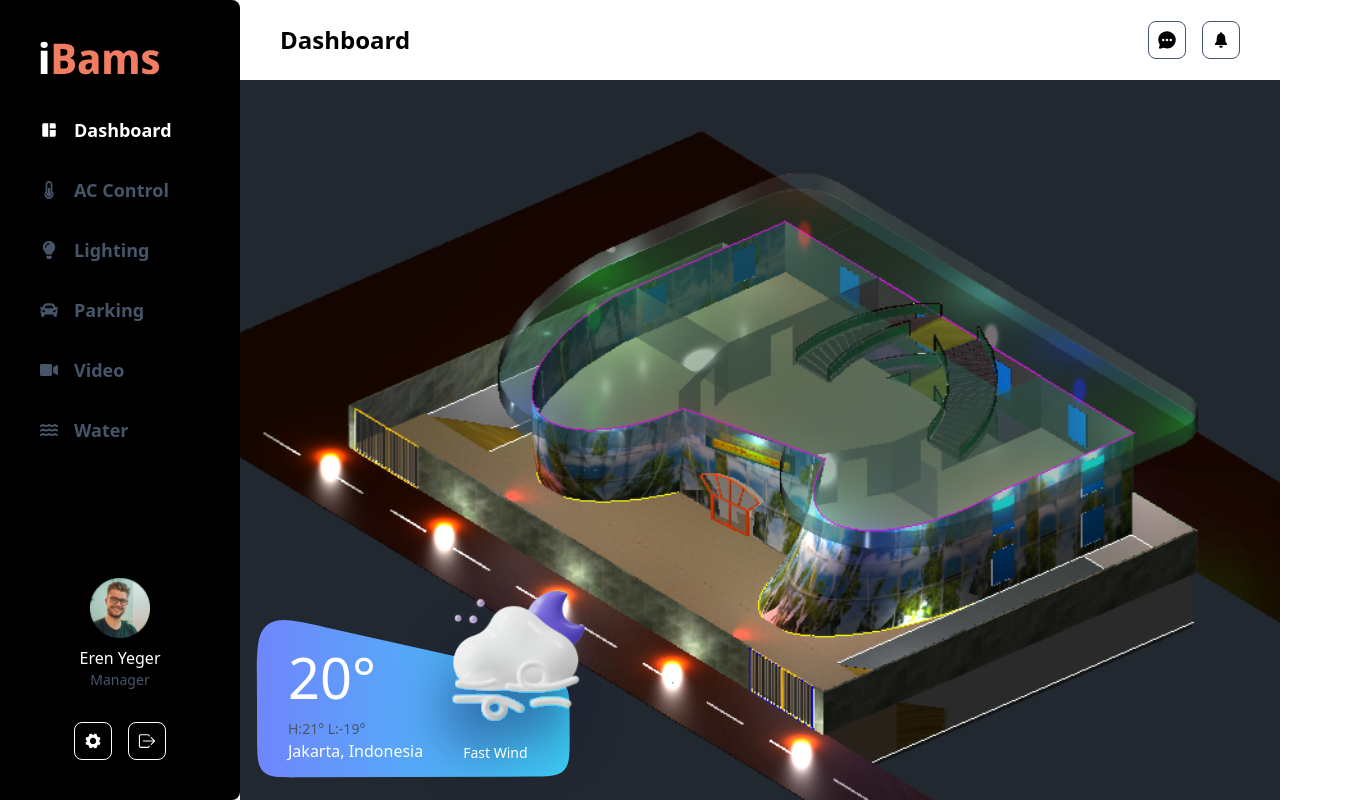
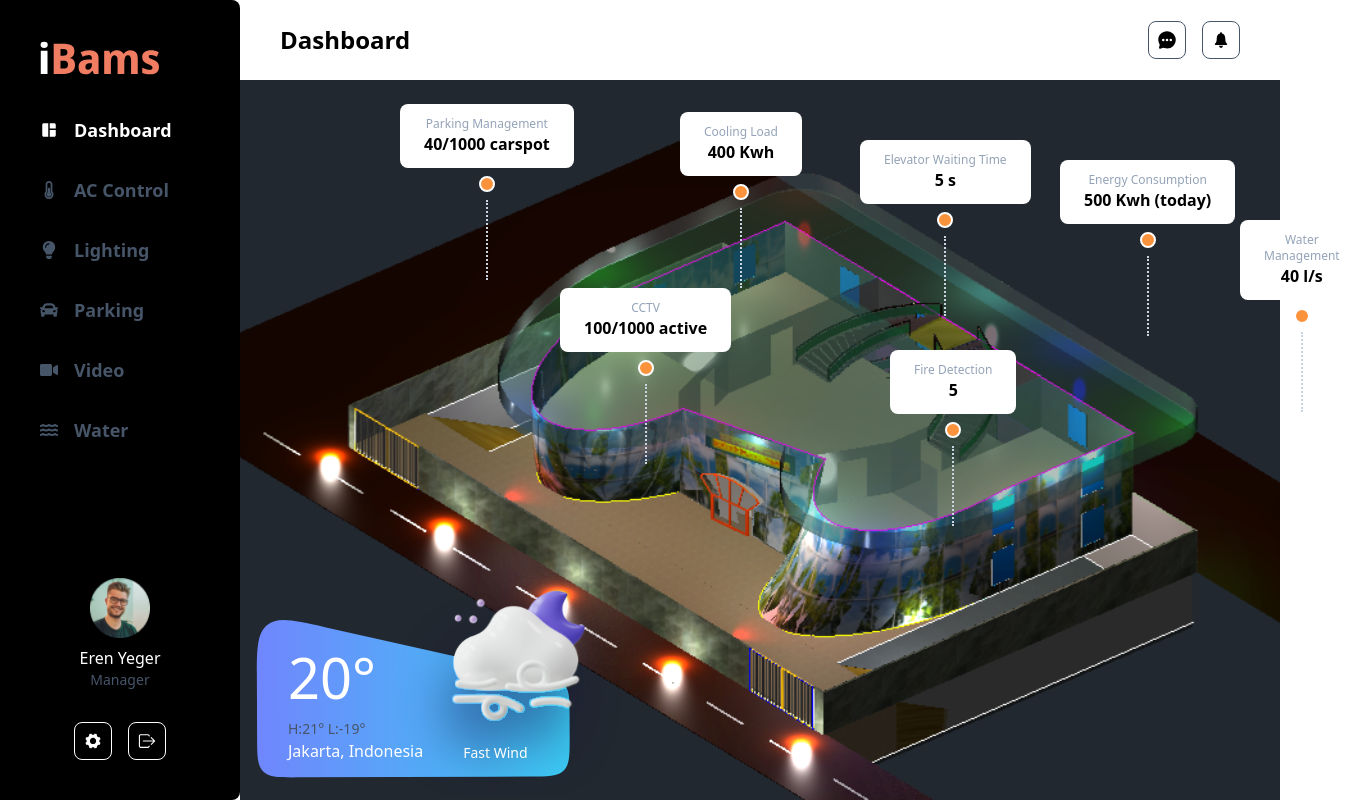
Before and after one commit to sulsul2/ibams-site, a Next.js app: page / in a window 1280 px wide. Shown: the whole page, 1364 px wide, since content can reach past the window. Built offline with nearby package versions, Linux system fonts and the light colour scheme.

Commit message:
feat: card banner in dashboard

```diff
--- a/src/app/page.tsx
+++ b/src/app/page.tsx
@@ -1,7 +1,40 @@
+import clsx from "clsx";
+
 export default function Page() {
   return (
     <div className="absolute top-0 pt-20 left-0 w-full h-screen">
       <div className="bg-[url('/building.svg')] w-full h-full bg-cover bg-center"></div>
+      <Card
+        position="top-6 left-40"
+        title="Parking Management"
+        value="40/1000 carspot"
+      />
+      <Card position="top-52 left-80" title="CCTV" value="100/1000 active" />
+      <Card
+        position="top-8 left-[440px]"
+        title="Cooling Load"
+        value="400 Kwh"
+      />
+      <Card
+        position="top-[60px] left-[620px]"
+        title="Elevator Waiting Time"
+        value="5 s"
+      />
+      <Card
+        position="top-[270px] left-[650px]"
+        title="Fire Detection"
+        value="5"
+      />
+      <Card
+        position="top-[140px] left-[1000px]"
+        title="Water Management"
+        value="40 l/s"
+      />
+      <Card
+        position="top-[80px] left-[820px]"
+        title="Energy Consumption"
+        value="500 Kwh (today)"
+      />
       <div className="absolute w-[440px] h-[225px] bottom-1 left-4 bg-[url('/weather.svg')] bg-contain bg-no-repeat pt-16 pl-8">
         <h1 className="text-[56px] font-medium text-white">20°</h1>
         <div className="flex items-end gap-10">
@@ -15,3 +48,29 @@ export default function Page() {
     </div>
   );
 }
+
+export function Card({
+  position,
+  title,
+  value,
+}: {
+  position?: string;
+  title?: string;
+  value?: string;
+}) {
+  return (
+    <div
+      className={clsx(
+        "absolute flex flex-col items-center gap-2 pt-20",
+        position
+      )}
+    >
+      <div className="bg-white rounded-lg py-3 px-6">
+        <p className="text-xs text-center text-slate-400">{title}</p>
+        <p className="font-bold text-center">{value}</p>
+      </div>
+      <div className="bg-orange-400 border-2 border-white rounded-full h-4 w-4"></div>
+      <div className="border-l-2 border-dotted border-slate-300 h-20"></div>
+    </div>
+  );
+}
```
